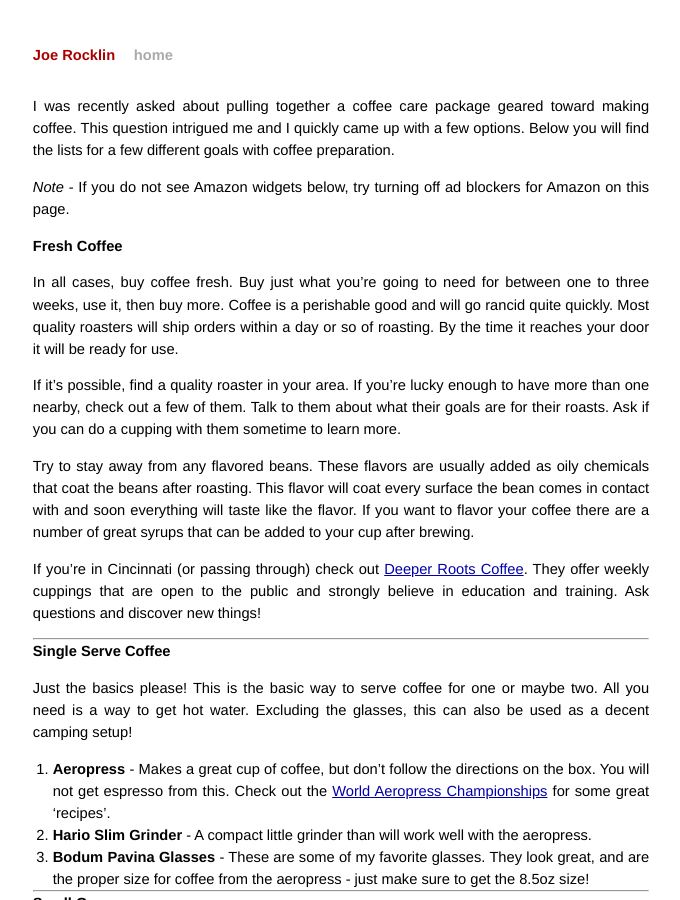
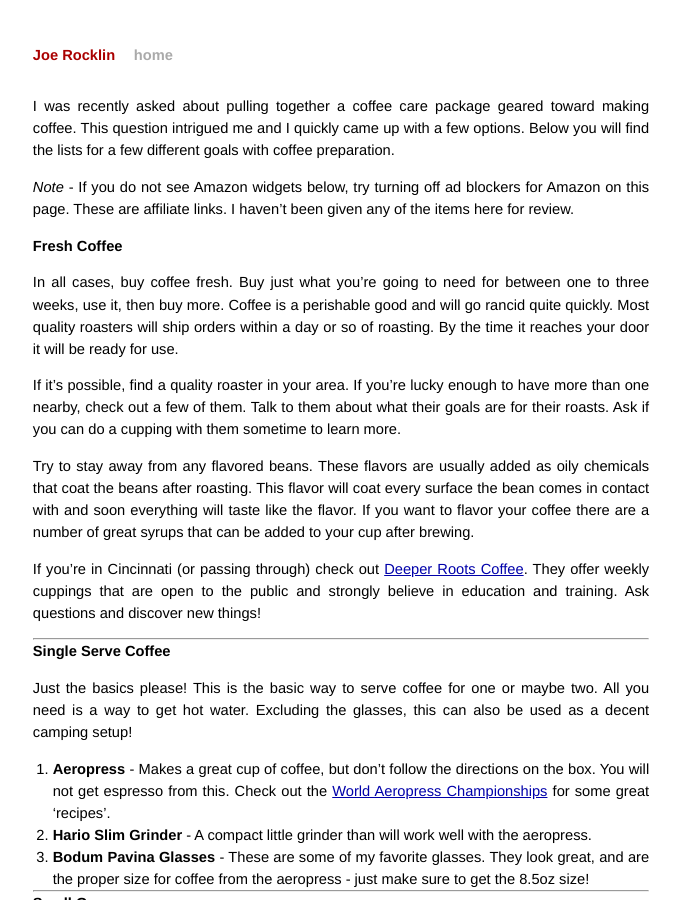
Before and after one commit to joerocklin/joerocklin.github.io, a Jekyll site: the page built from _posts/2014-08-25-Coffee-Care-Packages.md, in a window 1280 px wide and 900 px high. Shown: the whole window, without its empty margins (299-979 px from the left). Built offline with Jekyll 4.4.1, drawn with Linux system fonts in a browser that asks for light colours; a script that is not in the unit is left out.

Commit message:
Add note about affiliate links

```diff
--- a/_posts/2014-08-25-Coffee-Care-Packages.md
+++ b/_posts/2014-08-25-Coffee-Care-Packages.md
@@ -5,7 +5,7 @@
 ---
 I was recently asked about pulling together a coffee care package geared toward making coffee. This question intrigued me and I quickly came up with a few options. Below you will find the lists for a few different goals with coffee preparation.
 
-*Note* - If you do not see Amazon widgets below, try turning off ad blockers for Amazon on this page.
+*Note* - If you do not see Amazon widgets below, try turning off ad blockers for Amazon on this page. These are affiliate links. I haven't been given any of the items here for review.
 
 ## Fresh Coffee
 
```
